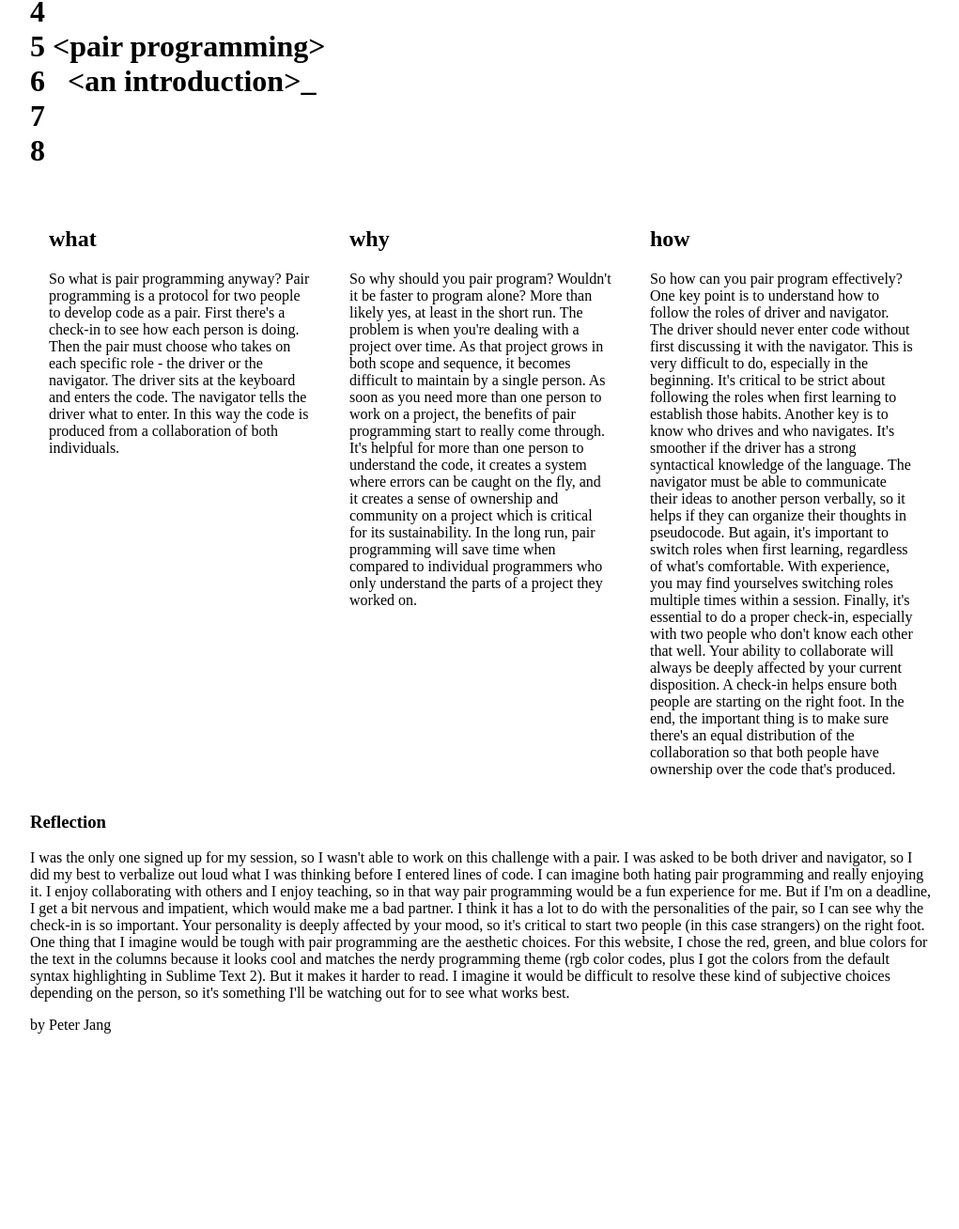
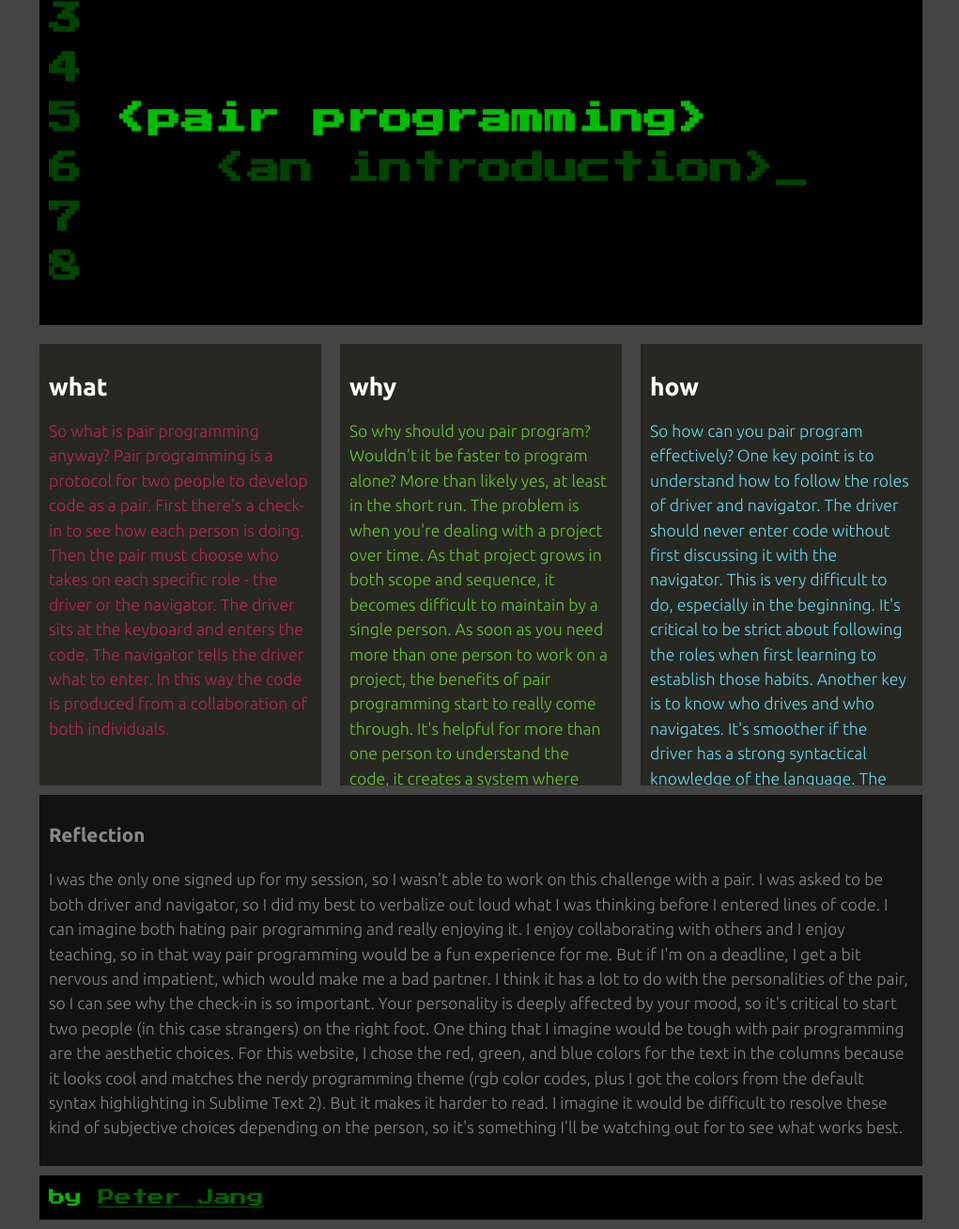
Before and after one commit to no-click-clique/css-fundamentals, a plain HTML site: page index.html in a window 1280 px wide. Shown: the part 101-1409 px from the top of the page at 94% size, without its empty margins (128-1149 px from the left). Before the commit the page ends 1201 px from the top, so only its background shows below. Drawn offline with Linux system fonts and the light colour scheme.

Commit message:
adds beautiful css styling to make perfect webpage

```diff
--- a/index.css
+++ b/index.css
@@ -1,15 +1,92 @@
 body {
+  font-family: 'Ubuntu';
+  font-weight: 300;
+  font-size: 1.1em;
+  line-height: 1.5em;
   width: 960px;
   margin: 0 auto;
+  background-color: #444;
+}
+
+header {
+  background-color: black;
+}
+
+header h1 {
+  color: #040;
+}
+
+header h1, footer {
+  font-family: 'Press Start 2P';
+  line-height: 1.5em;
+}
+
+header #header-title {
+  color: #0b0;
 }
 
 .column-section {
   width: 280px;
   float: left;
+  background-color: #272822;
+  height: 450px;
+  overflow: scroll;
+}
+
+.column-section h2 {
+  color: white;
+}
+
+#what-is-pp p {
+  color: #B92659;
+}
+
+#why-do-pp p {
+  color: #6AC62E;
+}
+
+#how-to-pp p {
+  color: #66D9EF;
+}
+
+#reflection {
+  clear: both;
+  background-color: #121212;
+  color: #888;
+}
+
+.column-section, header, #reflection, footer {
   padding: 10px;
   margin: 10px;
 }
 
-#reflection {
-  clear: both;
+footer {
+  background-color: black;
+  color: #0b0;
 }
+
+footer a {
+  color: #060;
+}
+
+footer a:hover {
+  color: #090;
+}
+
+
+@media (max-width: 960px) {
+
+  body {
+    width: 100%;
+  }
+
+  header h1 {
+    font-size: 1.3em;
+  }
+
+  .column-section {
+    float: none;
+    width: inherit;
+  }
+
+}
--- a/index.html
+++ b/index.html
@@ -8,7 +8,10 @@
 </head>
 <body>
   <header>
-    <h1>2<br />3<br />4<br />5 <span id="header-title">&lt;pair programming&gt;</span><br />6 &nbsp;&nbsp;<span id="header-subtitle">&lt;an introduction&gt;_<br />7<br />8</h1>
+    <h1>2<br />3<br />4<br />5
+      <span id="header-title">&lt;pair programming&gt;</span><br />6 &nbsp;&nbsp;
+      <span id="header-subtitle">&lt;an introduction&gt;_<br />7<br />8
+    </h1>
   </header>
   <main>
     <section class="column-section" id="what-is-pp">
@@ -29,7 +32,7 @@
     </section>
   </main>
   <footer>
-    by Peter Jang
+    by <a href="https://github.com/peterxjang">Peter Jang</a>
   </footer>
 </body>
 </html>
```
